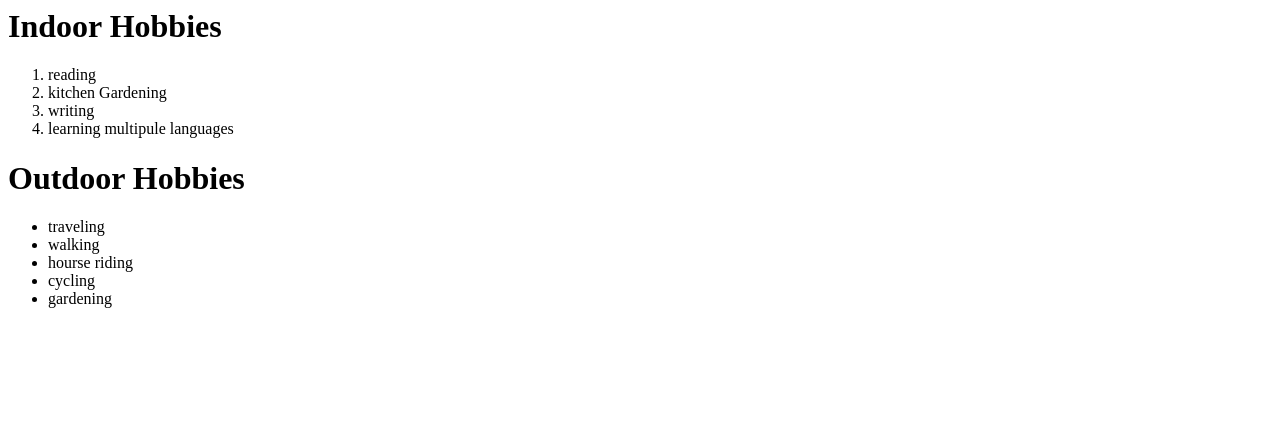
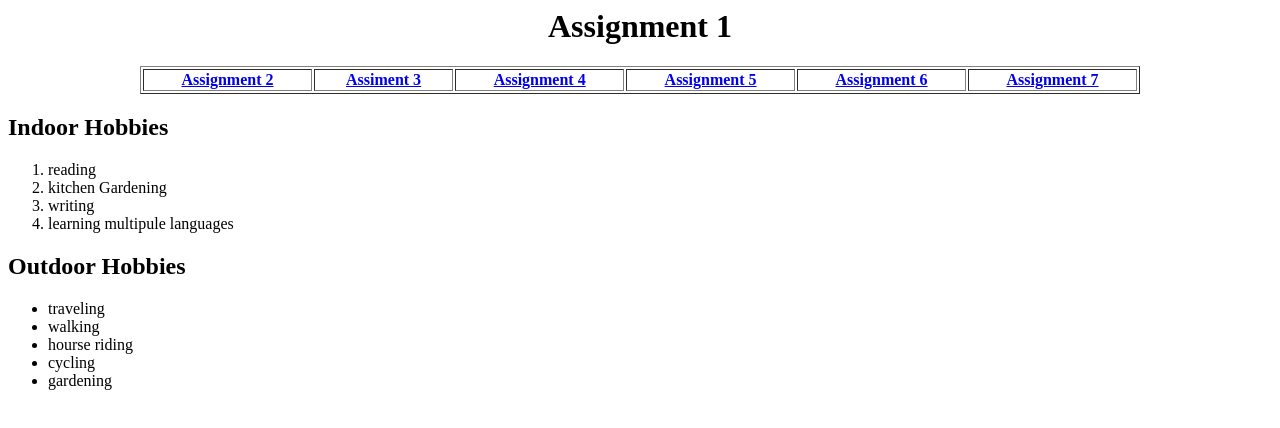
Before and after one commit to uzairit/Assingments, a plain HTML site: page index22.html in a window 1280 px wide. Drawn offline with Linux system fonts and the light colour scheme.

Commit message:
Update index22.html

```diff
--- a/index22.html
+++ b/index22.html
@@ -7,12 +7,21 @@ Hobbies
 </title>
 
 <body>
+ <center>
+   <h1>Assignment 1</h1>
+    <table border="1" width="1000">
+<tr>
+   <th> <a href="index13.html" target="_blank">Assignment 2</a></th>
+   <th><a href="index19.html" target="_blank">Assiment 3</a></th>
+   <th> <a href="index20.html" target="_blank">Assignment 4</a> </th>
+   <th><a href="index21.html" target="_blank">Assignment 5</a> </th>
+   <th> <a href="index8.html" target="_blank" >Assignment 6</a></th>
+   <th><a href="index23.html" target="_blank">Assignment 7</a></th>
+</tr>
+    </table>
+</center>
 
-<h1>
-
-Indoor Hobbies
-
-</h1>
+<h2>Indoor Hobbies</h2>
 
 <ol>
 
@@ -26,7 +35,7 @@ Indoor Hobbies
 
 </ol>
 
-<h1> Outdoor Hobbies </h1>
+<h2> Outdoor Hobbies </h2>
 
 <ul>
 
```
